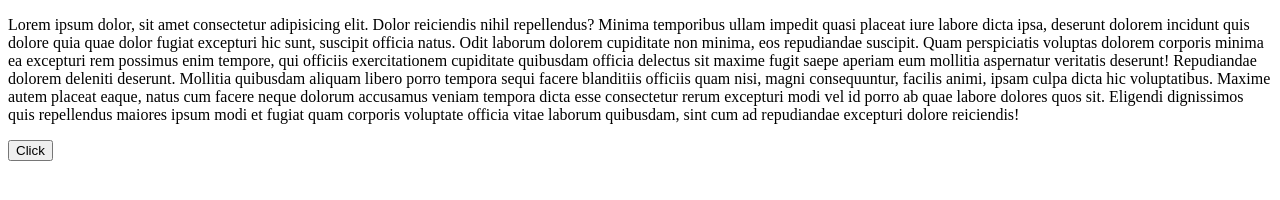
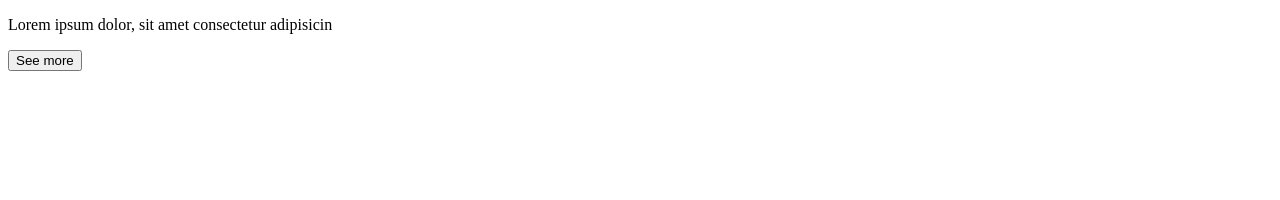
Before and after one commit to codewithmoiz/See-more-less, a plain HTML site: page index.html in a window 1280 px wide. Drawn offline with Linux system fonts and the light colour scheme.

Commit message:
Add files via upload

```diff
--- a/index.html
+++ b/index.html
@@ -8,7 +8,7 @@
 <body>
 
     <p id="text">Lorem ipsum dolor, sit amet consectetur adipisicing elit. Dolor reiciendis nihil repellendus? Minima temporibus ullam impedit quasi placeat iure labore dicta ipsa, deserunt dolorem incidunt quis dolore quia quae dolor fugiat excepturi hic sunt, suscipit officia natus. Odit laborum dolorem cupiditate non minima, eos repudiandae suscipit. Quam perspiciatis voluptas dolorem corporis minima ea excepturi rem possimus enim tempore, qui officiis exercitationem cupiditate quibusdam officia delectus sit maxime fugit saepe aperiam eum mollitia aspernatur veritatis deserunt! Repudiandae dolorem deleniti deserunt. Mollitia quibusdam aliquam libero porro tempora sequi facere blanditiis officiis quam nisi, magni consequuntur, facilis animi, ipsam culpa dicta hic voluptatibus. Maxime autem placeat eaque, natus cum facere neque dolorum accusamus veniam tempora dicta esse consectetur rerum excepturi modi vel id porro ab quae labore dolores quos sit. Eligendi dignissimos quis repellendus maiores ipsum modi et fugiat quam corporis voluptate officia vitae laborum quibusdam, sint cum ad repudiandae excepturi dolore reiciendis!</p>
-    <button onclick="showMoreLess()">Click</button>
+    <button  style="display: none;" onclick="showMoreLess()">See more</button>
 
 
     <script src="script.js"></script>
--- a/script.js
+++ b/script.js
@@ -1,6 +1,11 @@
 var btn = document.querySelector('button');
 var textElement = document.getElementById('text');
 var originalText = textElement.innerText;
+
+if (originalText.length > 50) {
+    textElement.innerText = originalText.slice(0, 50);
+    btn.style.display = 'block';
+}
 
 function showMoreLess() {
     if (textElement.innerText.length > 50) {
@@ -10,4 +15,4 @@ function showMoreLess() {
         textElement.innerText = originalText;
         btn.innerText = "See less";
     }
-}
+};
```
